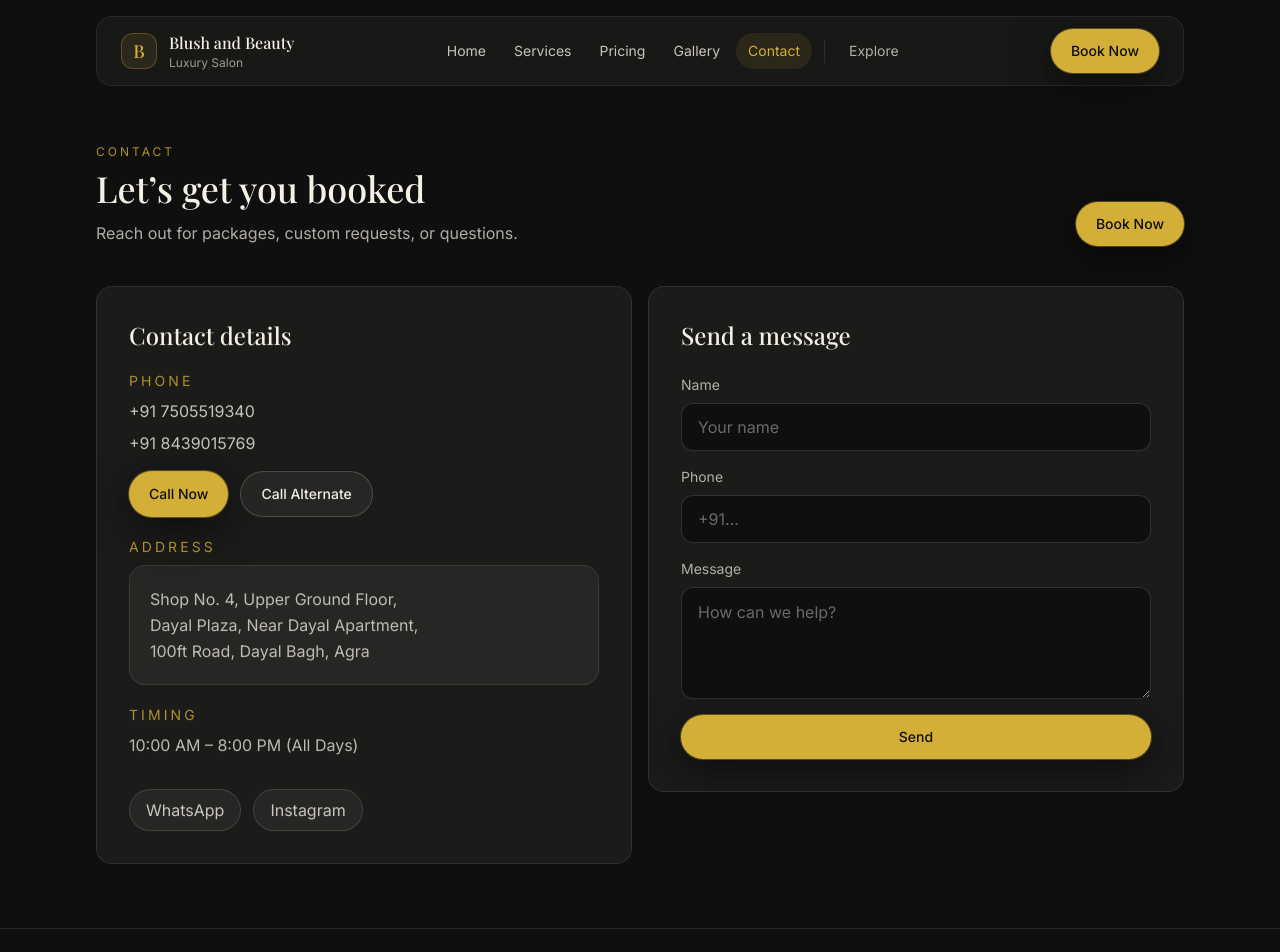
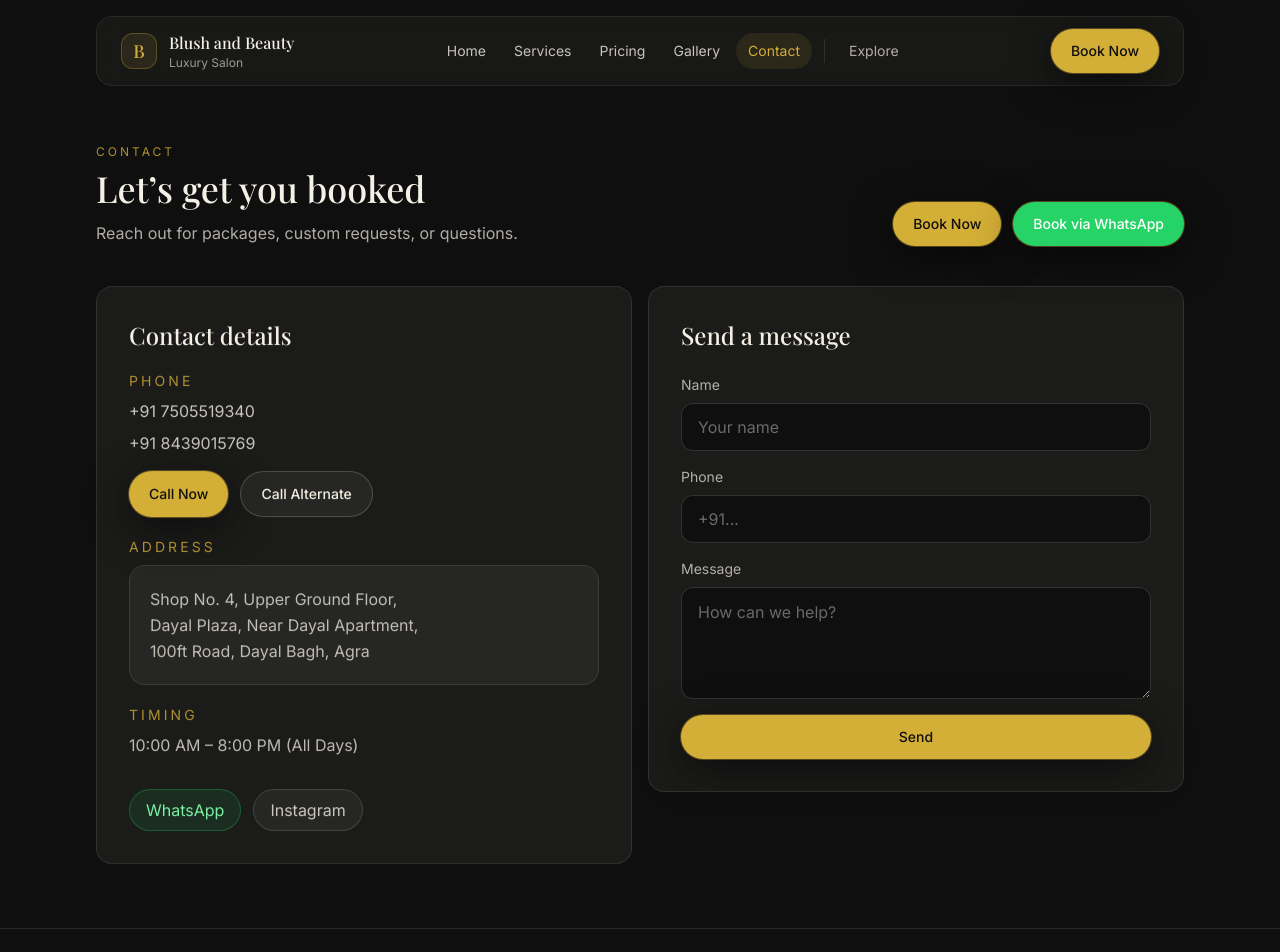
Before and after one commit to arpankaushal1234567777-ctrl/shopsite, a React (Vite) app: page /contact in a window 1280 px wide. Shown: the top 952 px of the page. Built offline with nearby package versions, Linux system fonts and the light colour scheme.

Commit message:
add whatsapp integration

```diff
--- a/src/components/Button.jsx
+++ b/src/components/Button.jsx
@@ -14,6 +14,8 @@ export default function Button({
 }) {
   const variants = {
     gold: "bg-gold text-ink hover:brightness-110 active:brightness-95 shadow-glow",
+    whatsapp:
+      "bg-[#25D366] text-white hover:brightness-110 active:brightness-95 shadow-glow",
     ghost:
       "border border-beige/20 bg-beige/5 text-beige hover:border-gold/40 hover:bg-beige/10",
   };
--- a/src/pages/BookAppointment.jsx
+++ b/src/pages/BookAppointment.jsx
@@ -56,6 +56,7 @@ export default function BookAppointment() {
   const [isLoadingSlots, setIsLoadingSlots] = useState(false);
   const [availableSlots, setAvailableSlots] = useState(timeSlots);
   const [form, setForm] = useState(initialForm(defaultService));
+  const [whatsappLink, setWhatsappLink] = useState(null);
 
   function update(key, value) {
     setForm((prev) => ({ ...prev, [key]: value }));
@@ -112,6 +113,7 @@ export default function BookAppointment() {
     }
 
     setIsSubmitting(true);
+    setWhatsappLink(null);
 
     const { data: existingAppointments, error: existingAppointmentsError } = await supabase
       .from("appointments")
@@ -151,6 +153,18 @@ export default function BookAppointment() {
 
     console.log("Appointment booked:", data);
     alert("Appointment booked successfully!");
+    const message = `New Appointment Request:
+Name: ${form.name}
+Phone: ${form.phone}
+Service: ${form.service}
+Date: ${form.date}
+Time: ${normalizedSelectedTime}`;
+    const whatsappUrl = `https://wa.me/917505519340?text=${encodeURIComponent(message)}`;
+    setWhatsappLink(whatsappUrl);
+
+    setTimeout(() => {
+      window.open(whatsappUrl, "_blank");
+    }, 500);
     setForm(initialForm(defaultService));
     setAvailableSlots(timeSlots);
     setIsSubmitting(false);
@@ -279,6 +293,17 @@ export default function BookAppointment() {
                     {isSubmitting ? "Submitting..." : "Submit"}
                   </Button>
                 </div>
+
+                {whatsappLink ? (
+                  <a
+                    href={whatsappLink}
+                    target="_blank"
+                    rel="noopener noreferrer"
+                    className="mt-4 inline-flex w-full items-center justify-center rounded-full bg-[#25D366] px-6 py-3 text-sm font-medium text-white transition hover:brightness-110 active:brightness-95 sm:w-auto"
+                  >
+                    Continue on WhatsApp
+                  </a>
+                ) : null}
               </form>
             </Card>
           </Reveal>
--- a/src/pages/Contact.jsx
+++ b/src/pages/Contact.jsx
@@ -13,9 +13,20 @@ export default function Contact() {
             title="Let’s get you booked"
             subtitle="Reach out for packages, custom requests, or questions."
           />
-          <Button as="link" to="/book" className="shrink-0">
-            Book Now
-          </Button>
+          <div className="flex flex-wrap gap-3">
+            <Button as="link" to="/book" className="shrink-0">
+              Book Now
+            </Button>
+            <Button
+              as="a"
+              href="https://wa.me/917505519340?text=Hi, I want to book an appointment at Blush and Beauty"
+              target="_blank"
+              rel="noopener noreferrer"
+              variant="whatsapp"
+            >
+              Book via WhatsApp
+            </Button>
+          </div>
         </div>
 
         <div className="mt-10 grid gap-4 lg:grid-cols-2">
@@ -76,8 +87,10 @@ export default function Contact() {
               </div>
               <div className="mt-8 flex flex-wrap gap-3">
                 <a
-                  className="px-4 py-2 rounded-full border border-beige/15 bg-beige/5 text-beige/80 hover:text-beige hover:border-gold/25 transition"
-                  href="#"
+                  className="px-4 py-2 rounded-full border border-[#25D366]/30 bg-[#25D366]/10 text-[#7ef0a5] hover:text-white hover:border-[#25D366]/60 hover:bg-[#25D366]/20 transition"
+                  href="https://wa.me/917505519340?text=Hi, I want to book an appointment at Blush and Beauty"
+                  target="_blank"
+                  rel="noreferrer"
                 >
                   WhatsApp
                 </a>
--- a/src/pages/Home.jsx
+++ b/src/pages/Home.jsx
@@ -30,6 +30,15 @@ export default function Home() {
               <Reveal delayMs={120} className="mt-8 flex flex-wrap gap-3">
                 <Button as="link" to="/book">
                   Book Appointment
+                </Button>
+                <Button
+                  as="a"
+                  href="https://wa.me/917505519340?text=Hi, I want to book an appointment at Blush and Beauty"
+                  target="_blank"
+                  rel="noopener noreferrer"
+                  variant="whatsapp"
+                >
+                  Book via WhatsApp
                 </Button>
                 <Button as="link" to="/services" variant="ghost">
                   View Services
```
Also changed, not shown: 5 other files (tests, documents, lock files or other folders).
